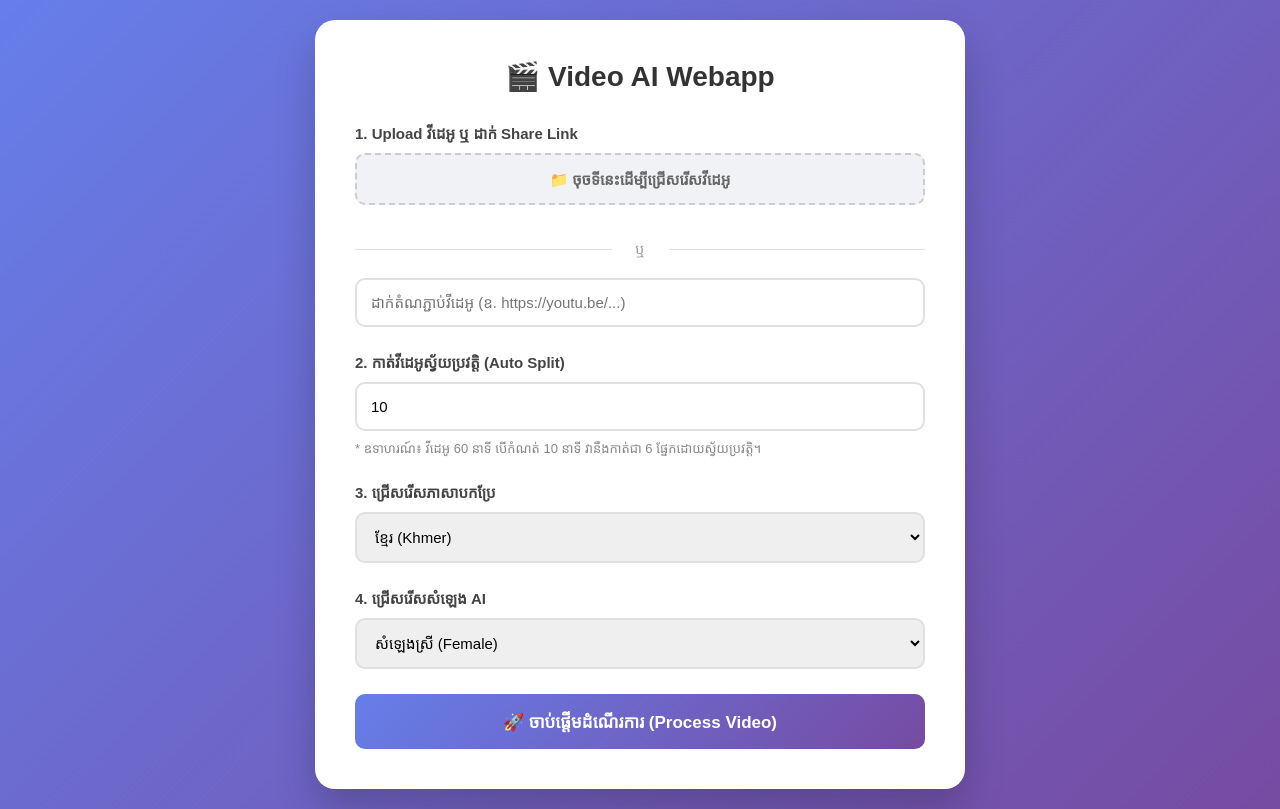
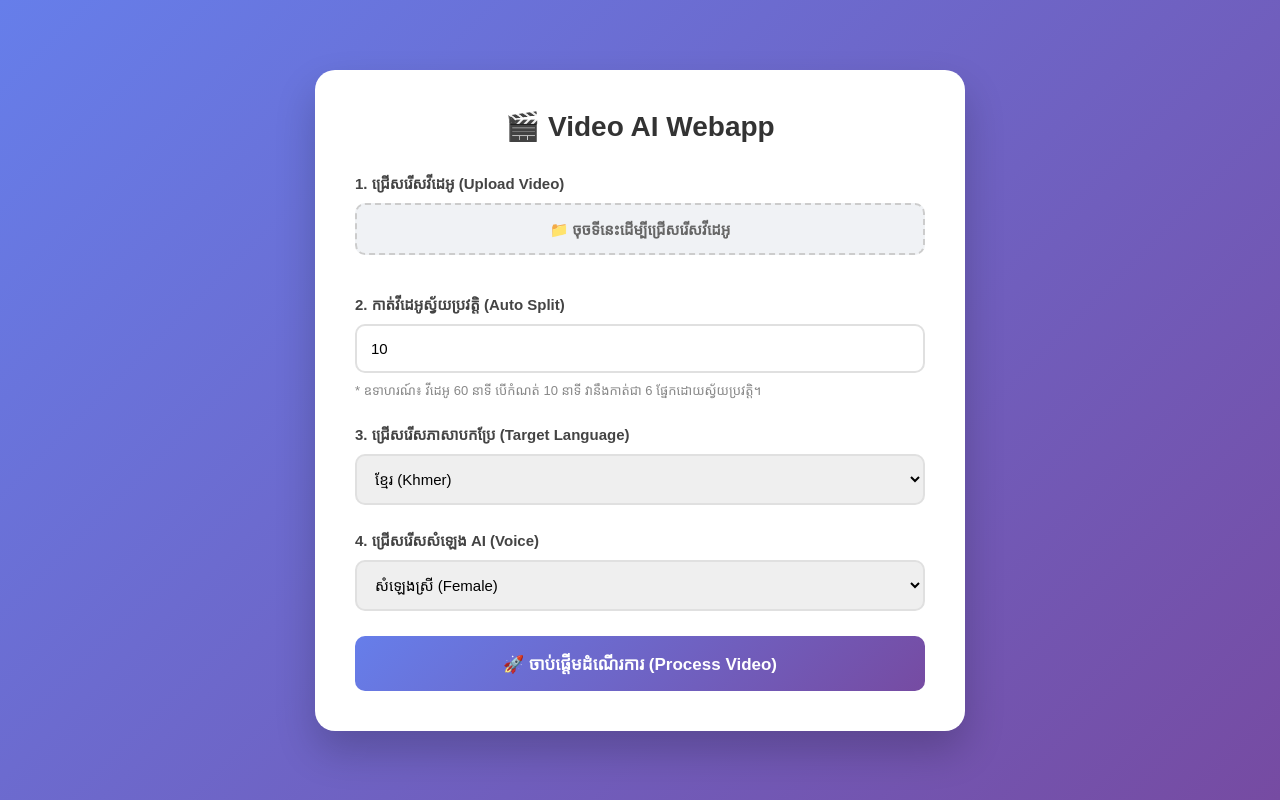
Before and after one commit to rithvannita5/video-ai-app, a Flask app: page / in a window 1280 px wide. Run offline with Flask 3, Linux system fonts and the light colour scheme; parts of the project's set-up code (start-up, migrations or seed data) failed here and were passed over; some web fonts are replaced.

Commit message:
Update labels and remove unused divider in HTML

```diff
--- a/templates/index.html
+++ b/templates/index.html
@@ -4,7 +4,7 @@
     <meta charset="UTF-8">
     <meta name="viewport" content="width=device-width, initial-scale=1.0">
     <title>Video AI Webapp</title>
-    <!-- បន្ថែម Google Font សម្រាប់អក្សរខ្មែរឱ្យស្អាត -->
+    <!-- ពុម្ពអក្សរខ្មែរស្អាត -->
     <link href="https://fonts.googleapis.com/css2?family=Kantumruy+Pro:wght@400;600;700&display=swap" rel="stylesheet">
     <style>
         * { box-sizing: border-box; margin: 0; padding: 0; }
@@ -39,7 +39,7 @@
             color: #444;
             font-size: 15px;
         }
-        input[type="text"], input[type="number"], select {
+        input[type="number"], select {
             width: 100%;
             padding: 14px;
             border: 2px solid #e0e0e0;
@@ -78,23 +78,6 @@
             font-weight: 600;
             cursor: pointer;
         }
-        .divider {
-            text-align: center;
-            margin: 20px 0;
-            color: #999;
-            font-size: 14px;
-            position: relative;
-        }
-        .divider::before, .divider::after {
-            content: "";
-            position: absolute;
-            top: 50%;
-            width: 45%;
-            height: 1px;
-            background: #e0e0e0;
-        }
-        .divider::before { left: 0; }
-        .divider::after { right: 0; }
         button {
             width: 100%;
             padding: 16px;
@@ -128,27 +111,25 @@
         <h1>🎬 Video AI Webapp</h1>
         <form id="uploadForm" action="/process" method="POST" enctype="multipart/form-data">
 
-            <!-- ផ្នែក Upload វីដេអូ ឬ ដាក់ Link -->
+            <!-- 1. Upload វីដេអូ -->
             <div class="form-group">
-                <label>1. Upload វីដេអូ ឬ ដាក់ Share Link</label>
+                <label>1. ជ្រើសរើសវីដេអូ (Upload Video)</label>
                 <div class="file-input-wrapper">
-                    <input type="file" name="video" id="videoFile" accept="video/*">
+                    <input type="file" name="video" id="videoFile" accept="video/*" required>
                     <label for="videoFile" class="file-input-btn" id="fileLabel">📁 ចុចទីនេះដើម្បីជ្រើសរើសវីដេអូ</label>
                 </div>
-                <div class="divider">ឬ</div>
-                <input type="text" name="video_link" placeholder="ដាក់តំណភ្ជាប់វីដេអូ (ឧ. https://youtu.be/...)">
             </div>
 
-            <!-- ផ្នែកកាត់វីដេអូស្វ័យប្រវត្តិ -->
+            <!-- 2. កាត់វីដេអូស្វ័យប្រវត្តិ -->
             <div class="form-group">
                 <label>2. កាត់វីដេអូស្វ័យប្រវត្តិ (Auto Split)</label>
                 <input type="number" name="minutes_per_part" value="10" min="1" step="1" placeholder="បំពេញចំនួននាទីក្នុងមួយផ្នែក">
                 <p class="note">* ឧទាហរណ៍៖ វីដេអូ 60 នាទី បើកំណត់ 10 នាទី វានឹងកាត់ជា 6 ផ្នែកដោយស្វ័យប្រវត្តិ។</p>
             </div>
 
-            <!-- ផ្នែកបកប្រែ និងសំឡេង AI -->
+            <!-- 3. ជ្រើសរើសភាសាបកប្រែ -->
             <div class="form-group">
-                <label>3. ជ្រើសរើសភាសាបកប្រែ</label>
+                <label>3. ជ្រើសរើសភាសាបកប្រែ (Target Language)</label>
                 <select name="target_language">
                     <option value="km">ខ្មែរ (Khmer)</option>
                     <option value="en">អង់គ្លេស (English)</option>
@@ -158,11 +139,13 @@
                 </select>
             </div>
 
+            <!-- 4. ជ្រើសរើសសំឡេង AI -->
             <div class="form-group">
-                <label>4. ជ្រើសរើសសំឡេង AI</label>
+                <label>4. ជ្រើសរើសសំឡេង AI (Voice)</label>
                 <select name="voice_gender">
                     <option value="female">សំឡេងស្រី (Female)</option>
                     <option value="male">សំឡេងប្រុស (Male)</option>
+                    <option value="both">ស្រី+ប្រុស តាមតួអង្គ (Both)</option>
                 </select>
             </div>
 
@@ -177,10 +160,11 @@
     <script>
         // បង្ហាញឈ្មោះឯកសារពេលជ្រើសរើស
         document.getElementById('videoFile').onchange = function(e) {
-            const fileName = e.target.files[0] ? e.target.files[0].name : 'ចុចទីនេះដើម្បីជ្រើសរើសវីដេអូ';
-            document.getElementById('fileLabel').textContent = '📁 ' + fileName;
+            const fileName = e.target.files[0] ? e.target.files[0].name : '📁 ចុចទីនេះដើម្បីជ្រើសរើសវីដេអូ';
+            document.getElementById('fileLabel').textContent = fileName;
         };
 
+        // បង្ហាញប្រអប់រង់ចាំពេល Submit
         document.getElementById('uploadForm').onsubmit = function() {
             document.getElementById('result').style.display = 'block';
         };
```
